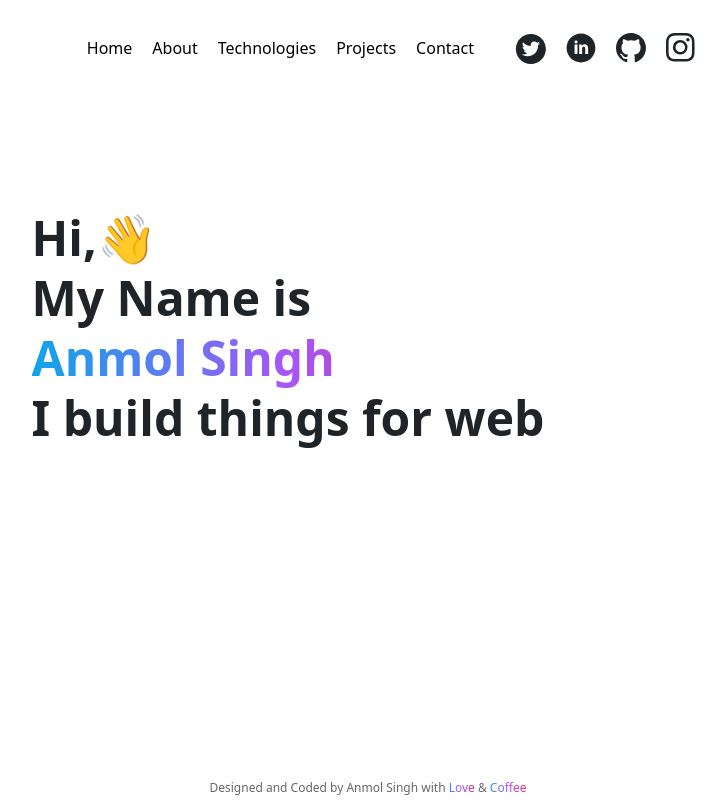
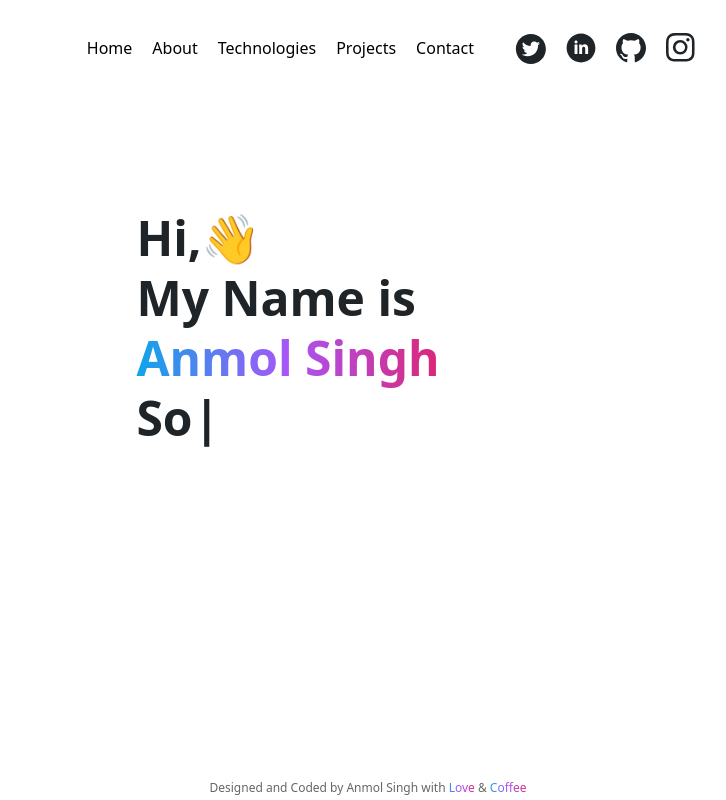
Before and after one commit to anmolsinghdev/my-portfolio, a React (Create React App) app: page / in a window 1280 px wide. Shown: the whole page, without its empty margins (352-1078 px from the left). Built offline with nearby package versions, Linux system fonts and the light colour scheme.

Commit message:
typing effect

```diff
--- a/package.json
+++ b/package.json
@@ -11,6 +11,7 @@
     "react-dom": "^18.1.0",
     "react-router-dom": "^6.3.0",
     "react-scripts": "5.0.1",
+    "typewriter-effect": "^2.19.0",
     "web-vitals": "^2.1.4"
   },
   "scripts": {
--- a/src/Pages/Home.js
+++ b/src/Pages/Home.js
@@ -1,9 +1,28 @@
 import React, { useRef, useEffect } from 'react';
 import gsap from 'gsap';
 import { personalDetails } from '../Details';
+import Typewriter from 'typewriter-effect';
+
+function Type() {
+  return (
+    <Typewriter
+      options={{
+        strings: [
+          'Web Developer',
+          'Software Engineer',
+          'MERN Stack Developer',
+          'Open Source Contributor',
+        ],
+        autoStart: true,
+        loop: true,
+        deleteSpeed: 50,
+      }}
+    />
+  );
+}
 
 function Home() {
-  const { name, tagline } = personalDetails;
+  const { name } = personalDetails;
   const h11 = useRef();
   const h12 = useRef();
   const h13 = useRef();
@@ -75,7 +94,7 @@ function Home() {
           ref={h13}
           className="text-2xl text-dark-heading dark:text-light-heading md:text-4xl xl:text-5xl xl:leading-tight font-bold"
         >
-          {tagline}
+          <Type />
         </h2>
       </div>
       <div className="mt-5 md:mt-0">
```
Also changed, not shown: 1 other file (tests, documents, lock files or other folders).
